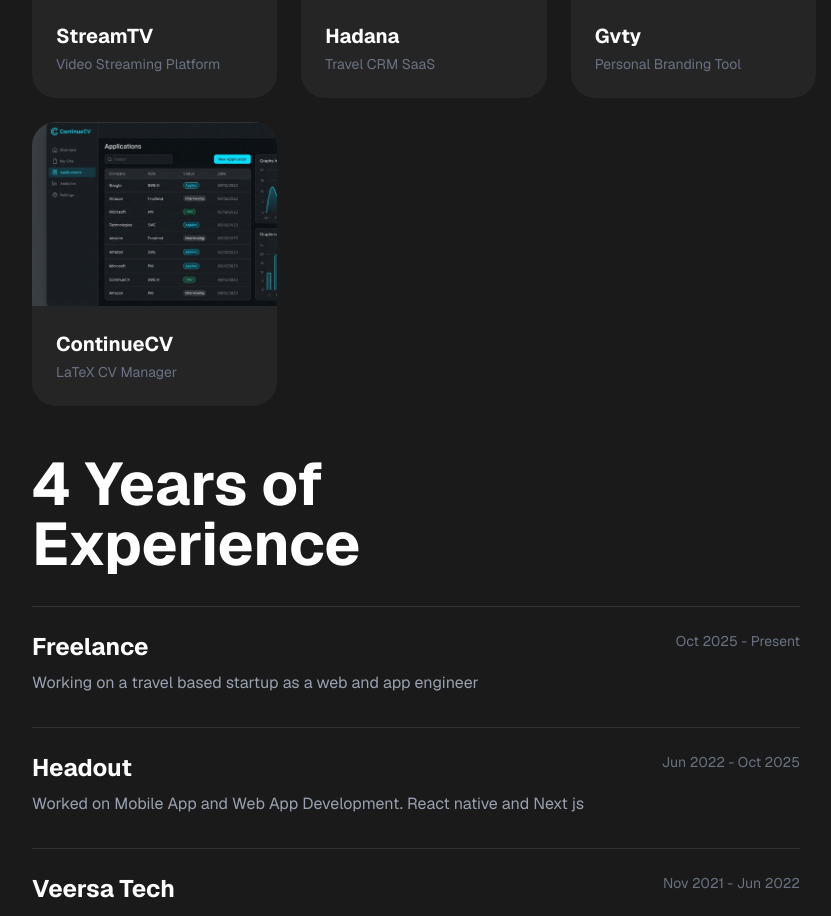
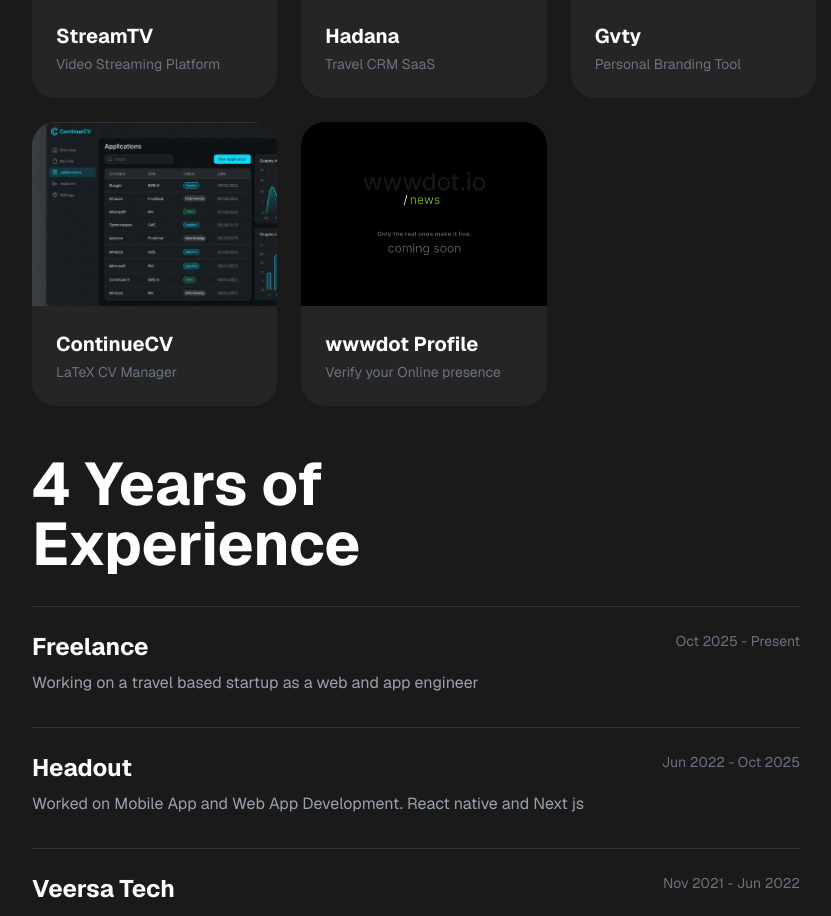
Before and after one commit to ligilv/portfolio-nextjs, a Next.js app: page / in a window 1280 px wide. Shown: the part 1088-2004 px from the top of the page, without its empty margins (416-1247 px from the left). Built offline with nearby package versions, Linux system fonts and the light colour scheme.

Commit message:
feat: add new project

```diff
--- a/app/portfolio/page.tsx
+++ b/app/portfolio/page.tsx
@@ -31,6 +31,13 @@ const projects = [
         subtitle: "LaTeX CV Manager",
         image: "/projects/continue-cv.png",
         link: "https://continous-cv.netlify.app/",
+        color: "from-pink-500 to-rose-500"
+    },
+    {
+        title: "wwwdot Profile",
+        subtitle: "Verify your Online presence",
+        image: "/projects/wwwdot.png",
+        link: "https://wwwdot.io",
         color: "from-pink-500 to-rose-500"
     }
 ];
```
Also changed, not shown: public/projects/wwwdot.png (added).
